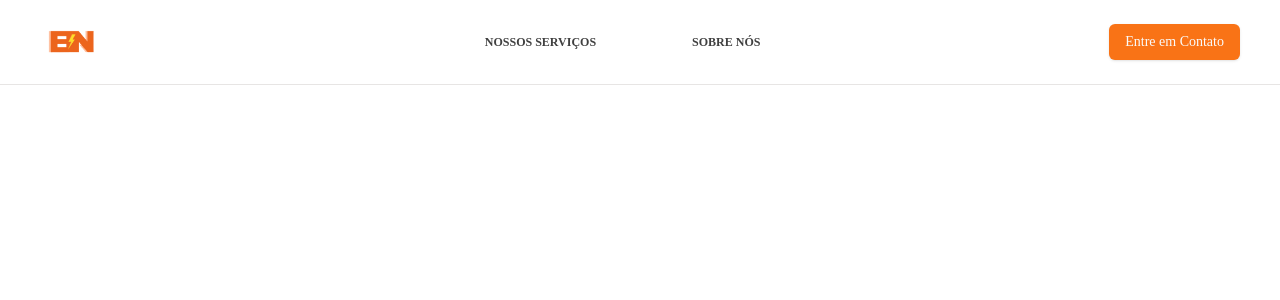
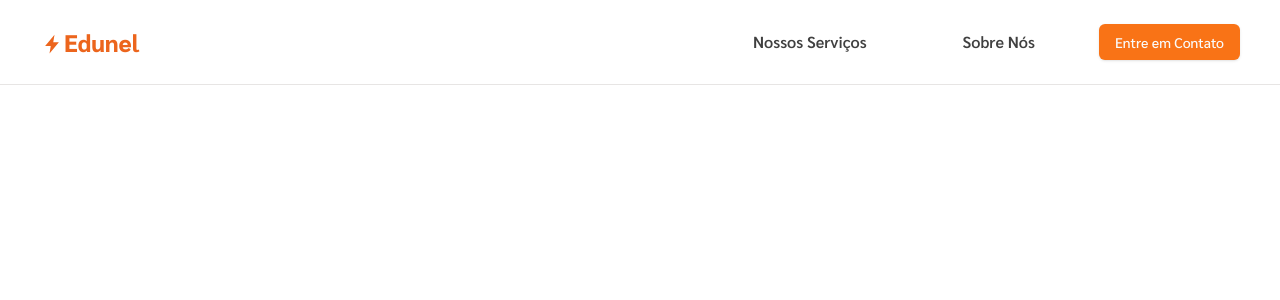
Before and after one commit to eduardapalm/EduNel, a React (Vite) app: page / in a window 1280 px wide. Shown: the top 300 px of the page. Built offline with nearby package versions, Linux system fonts and the light colour scheme.

Commit message:
chore: Update Header component styles for responsive navigation

```diff
--- a/src/components/Header.tsx
+++ b/src/components/Header.tsx
@@ -2,9 +2,10 @@ import { disablePageScroll, enablePageScroll } from "scroll-lock";
 import { useLocation } from "react-router-dom";
 import { navigation } from "../constants";
 import { useState } from "react";
-import edunelLogo from "../assets/edunelLogo.png";
 import { Button } from "./ui/button";
 import { TextAlignJustifyIcon, Cross1Icon } from "@radix-ui/react-icons";
+
+import { IoFlashSharp } from "react-icons/io5";
 import mobileMenuBg from "../assets/svg/mobileMenuBg.svg";
 
 const Header = () => {
@@ -30,13 +31,14 @@ const Header = () => {
 
   return (
     <div
-      className={`fixed top-0 left-0 w-full z-50 border-b lg:backdrop-blur-sm ${
+      className={`fixed top-0 left-0 w-full z-50 border-b lg:backdrop-blur-lg font-header text-color-2 ${
         openNavigation ? "" : "backdrop-blur-sm"
       }`}
     >
       <div className="flex items-center justify-between px-5 lg:px-7.5 xl:px-10 max-lg:py-4">
-        <a href="#banner" className="block w-[4rem] xl:mr-8">
-          <img src={edunelLogo} alt="EduNel Logo" width={60} height={60} />
+        <a href="#banner" className="xl:mr-8 flex items-center justify-center">
+          <IoFlashSharp className="text-2xl pt-1" color="#EC651D" />
+          <h1 className="text-color-1 text-2xl font-extrabold">Edunel</h1>
         </a>
 
         <nav
@@ -44,11 +46,11 @@ const Header = () => {
             openNavigation
               ? "flex flex-col text-center h-full pt-[12rem] lg:flex-row lg:pt-0"
               : "hidden"
-          } fixed top-[5rem] left-0 right-0 bottom-0  lg:static lg:flex lg:mx-auto lg:bg-transparent text-neutral-700 overflow-hidden`}
+          } fixed top-[5rem] left-0 right-0 bottom-0  lg:static lg:flex lg:ml-auto lg:mr-4 lg:bg-transparent text-neutral-700 overflow-hidden bg-white`}
         >
           {openNavigation && (
             <img
-              className="absolute top-0 opacity-50 lg:hidden"
+              className="absolute top-0 opacity-20 lg:hidden"
               src={mobileMenuBg}
               alt=""
             />
@@ -58,9 +60,9 @@ const Header = () => {
             <a
               key={item.id}
               href={item.url}
-              className={`block relative text-2xl uppercase transition-colors ${
+              className={`relative transition-colors ${
                 item.onlyMobile ? "lg:hidden" : ""
-              } px-6 py-6 md:py-8 lg:-mr-0.25 lg:text-xs font-semibold ${
+              } px-6 py-6 md:py-8 lg:-mr-0.25 text-md font-semibold ${
                 item.url === pathName.hash ? "z-2" : ""
               } lg:leading-5 xl:px-12`}
               onClick={handleClick}
```
